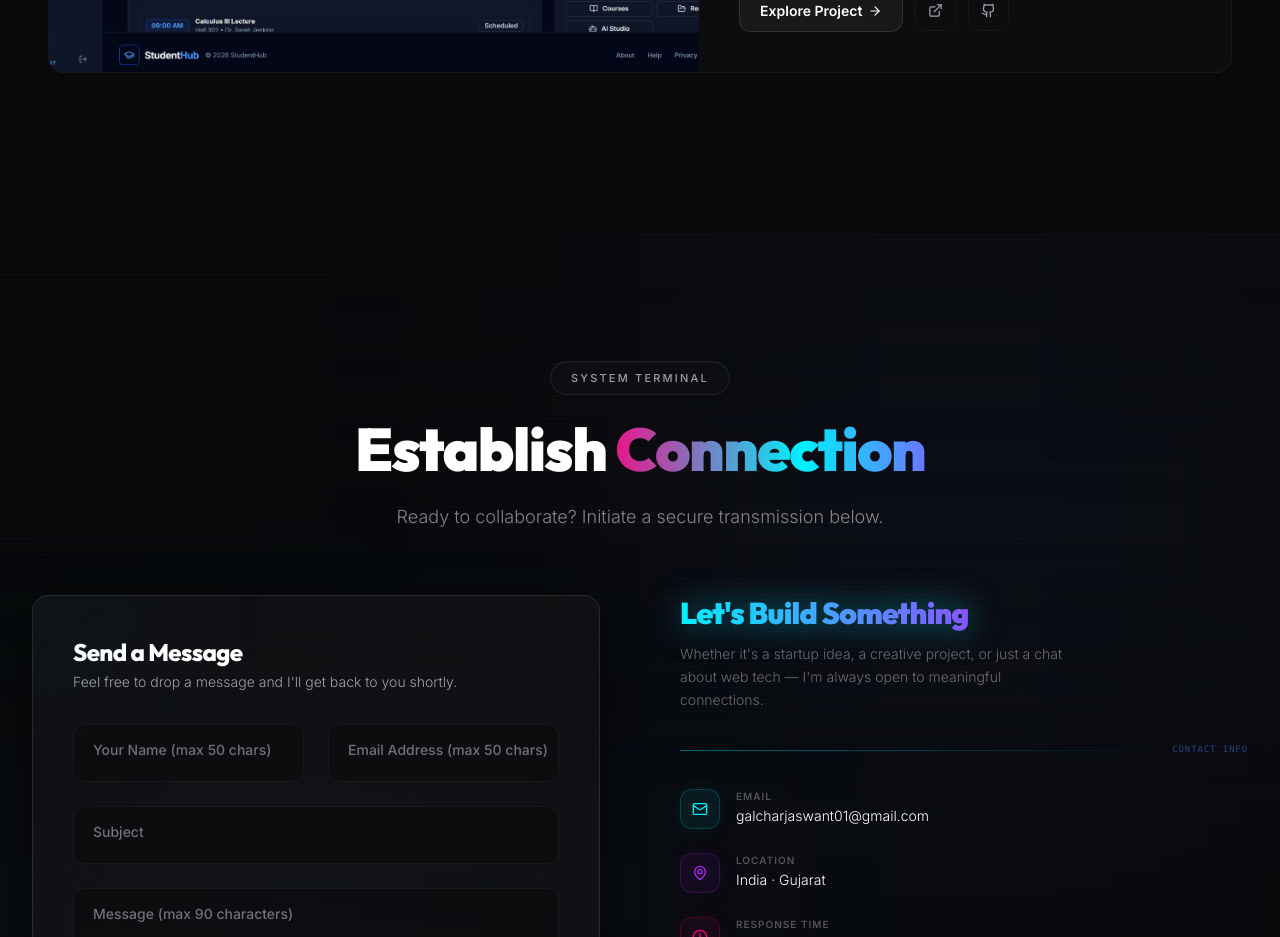
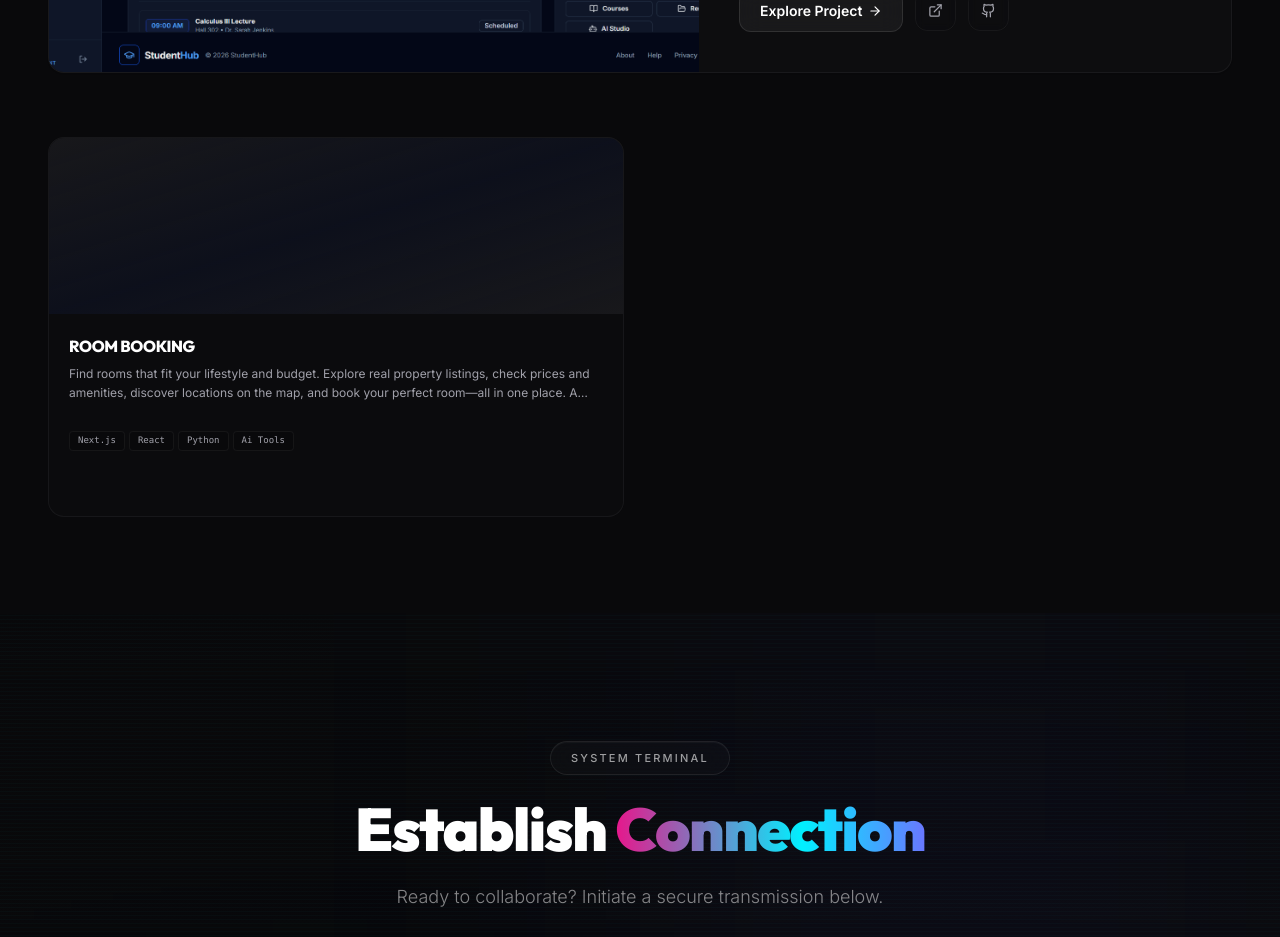
Before and after one commit to galcharjaswant01-code/my-portfolio, a React (Vite) app: page / in a window 1280 px wide. Shown: the part 4380-5317 px from the top of the page. Built offline with nearby package versions, Linux system fonts and the light colour scheme.

Commit message:
Update Room Booking project and rebuild dist

```diff
--- a/src/data/projects.js
+++ b/src/data/projects.js
@@ -17,18 +17,19 @@ export const FEATURED_PROJECT = {
 };
 
 export const PROJECTS = [
-  /*
   {
     id: "project-1",
-    title: "Quantum E-Commerce",
-    description: "High-performance headless storefront with immersive 3D product configurators.",
-    tech: ["Next.js", "React Three Fiber", "Tailwind"],
+    title: "ROOM BOOKING",
+    description: "Find rooms that fit your lifestyle and budget. Explore real property listings, check prices and amenities, discover locations on the map, and book your perfect room—all in one place. A smarter, simpler way to find your next home.",
+    tech: ["Next.js", "React", "Python", "Ai Tools"],
     gradient: "from-zinc-900 via-blue-950/20 to-zinc-900",
     github: "https://github.com/galcharjaswant01-code",
-    live: "https://github.com/galcharjaswant01-code",
-    features: ["3D Product Configurator", "Headless CMS", "Sub-second Load Times"],
-    overview: "A premium shopping experience that blends high-end fashion aesthetics with interactive 3D elements."
-  },
+    live: "https://room-navy.vercel.app/",
+    features: ["Smart Room Search", "Interactive Map Integration", "Room Images and Gallery", "Online Room Booking", "Secure Authentication", "Real-Time Booking Notifications", "Owner Dashboard", "Analytics and Earnings"],
+    overview: "The Room Rental and Booking System is a web-based platform that helps users find, explore, and book rooms based on their location, budget, and preferences. It connects tenants with property owners and managers through room listings, interactive maps, secure booking, online payments, and real-time notifications."
+  }
+];
+  /*
   {
     id: "project-2",
     title: "Aura AI Assistant",
@@ -74,4 +75,3 @@ export const PROJECTS = [
     overview: "Make music in your browser by connecting glowing 3D nodes in a cinematic, spatial environment."
   }
   */
-];
```
Also changed, not shown: 6 other files (tests, documents, lock files or other folders).
